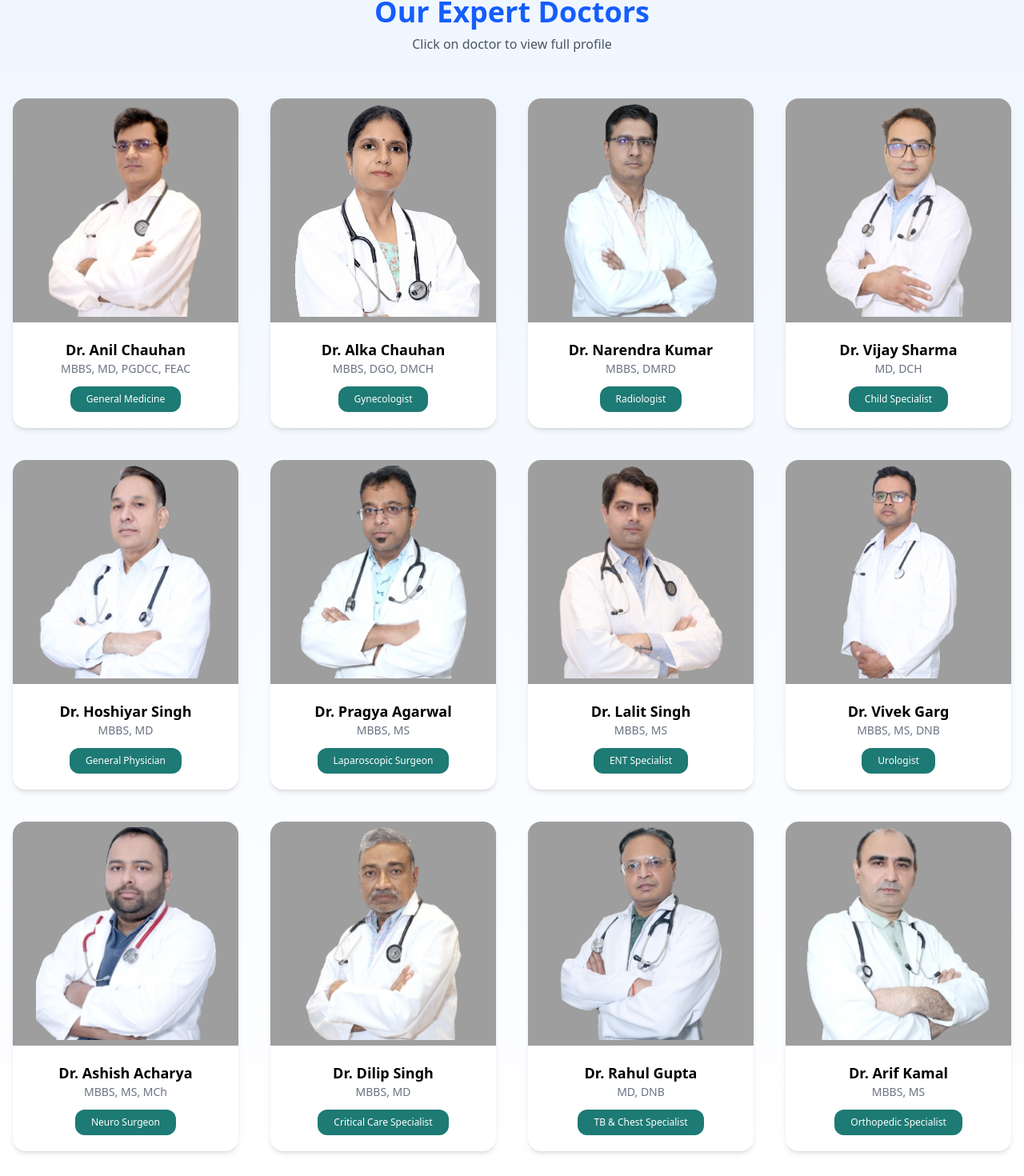
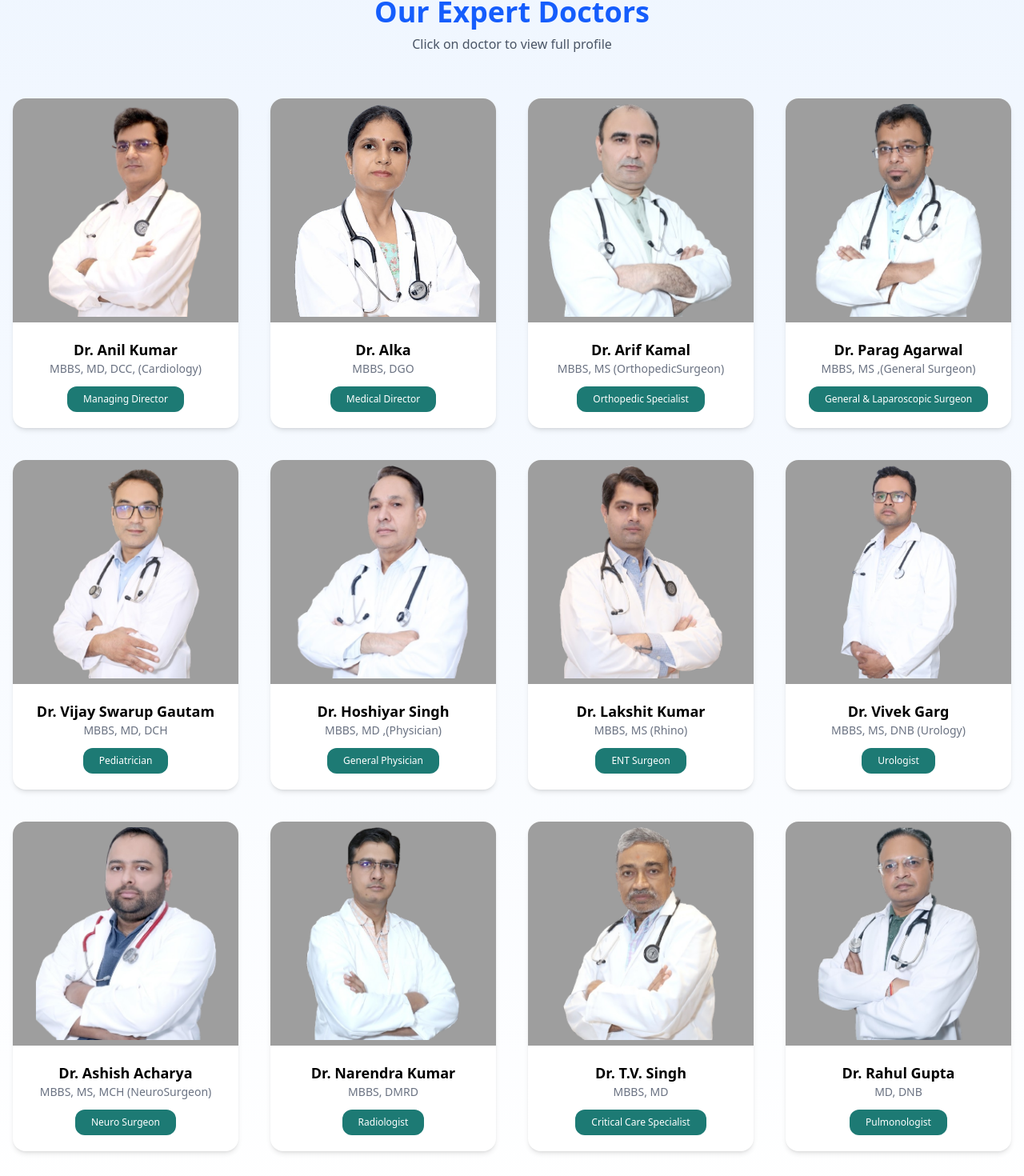
Before and after one commit to LoveneshRathi76/Hospital1, a React (Vite) app: page /#/Doctors in a window 1280 px wide. Shown: the part 157-1627 px from the top of the page at 80% size. Built offline with nearby package versions, Linux system fonts and the light colour scheme.

Commit message:
Update Home page and routes

```diff
--- a/src/Pages/Contact.jsx
+++ b/src/Pages/Contact.jsx
@@ -18,7 +18,7 @@ function Contact() {
             Contact Us
           </h1>
           <p className="text-gray-600 max-w-2xl mx-auto">
-            We are here to help you 24×7. Feel free to contact HealthyCare Hospital
+            We are here to help you 24×7. Feel free to contact Sanskar Multispecialisy Hospital
             for appointments, emergencies, or any medical queries.
           </p>
         </div>
@@ -31,7 +31,7 @@ function Contact() {
 
             <h2 className="text-2xl font-semibold text-gray-800 flex items-center gap-3">
               <FaHospital className="text-blue-600" />
-              HealthyCare Hospital
+              Sanskar Multispecialisy Hospital
             </h2>
 
             {/* Address */}
@@ -51,8 +51,8 @@ function Contact() {
               <FaPhoneAlt className="text-blue-600 text-xl mt-1" />
               <div>
                 <h4 className="font-semibold">Phone</h4>
-                <p className="text-gray-600">+91 98765 43210</p>
-                <p className="text-gray-600">+91 91234 56789</p>
+                <p className="text-gray-600">+91 5732355833</p>
+                <p className="text-gray-600">+91 9536183777</p>
               </div>
             </div>
 
@@ -71,7 +71,7 @@ function Contact() {
               <div>
                 <h4 className="font-semibold">Working Hours</h4>
                 <p className="text-gray-600">24 × 7 Emergency Services</p>
-                <p className="text-gray-600">OPD: 9 AM – 8 PM</p>
+                <p className="text-gray-600">Open Time - 10 AM </p>
               </div>
             </div>
 
--- a/src/Pages/Doctors.jsx
+++ b/src/Pages/Doctors.jsx
@@ -10,30 +10,81 @@ import narendra from "../assets/doctors/narendra.png";
 import vijay from "../assets/doctors/vijay.png";
 import hoshiyar from "../assets/doctors/hosiyar.png";
 import pragya from "../assets/doctors/parag.png";
-import lalit from "../assets/doctors/lakshit.png";
+import lakshit from "../assets/doctors/lakshit.png";
 import vivek from "../assets/doctors/vivek.png";
 import ashish from "../assets/doctors/ashish.png";
-import dilip from "../assets/doctors/tp.png";
+import tp from "../assets/doctors/tp.png";
 import rahul from "../assets/doctors/rahul.png";
 import arif from "../assets/doctors/arif.png";
 
 // Doctors Data
 const doctors = [
   {
-    name: "Dr. Anil Chauhan",
-    qualification: "MBBS, MD, PGDCC, FEAC",
-    speciality: "General Medicine",
+    name: "Dr. Anil Kumar",
+    qualification: "MBBS, MD, DCC, (Cardiology)",
+    speciality: "Managing Director",
     image: anil,
     about: "More than 20 years of experience in treating acute and chronic medical diseases with patient-centered care.",
   },
   {
-    name: "Dr. Alka Chauhan",
-    qualification: "MBBS, DGO, DMCH",
-    speciality: "Gynecologist",
+    name: "Dr. Alka",
+    qualification: "MBBS, DGO ",
+    speciality: "Medical Director",
     image: alka,
     about: "Specialist in women's health, pregnancy care, infertility treatment and safe deliveries.",
   },
   {
+    name: "Dr. Arif Kamal",
+    qualification: "MBBS, MS (OrthopedicSurgeon) ",
+    speciality: "Orthopedic Specialist",
+    image: arif,
+    about: "Expert in bone, joint replacement and fracture management.",
+  },
+   {
+    name: "Dr. Parag Agarwal",
+    qualification: "MBBS, MS ,(General Surgeon)",
+    speciality: "General & Laparoscopic Surgeon",
+    image: pragya,
+    about: "Highly skilled in minimally invasive surgeries with faster recovery.",
+  },
+
+  {
+    name: "Dr. Vijay Swarup Gautam",
+    qualification: "MBBS, MD, DCH",
+    speciality: "Pediatrician",
+    image: vijay,
+    about: "Caring pediatrician with expertise in newborn and child healthcare.",
+  },
+  {
+    name: "Dr. Hoshiyar Singh",
+    qualification: "MBBS, MD ,(Physician)",
+    speciality: "General Physician",
+    image: hoshiyar,
+    about: "Focused on preventive care, diabetes, BP and lifestyle diseases.",
+  },
+
+  {
+    name: "Dr. Lakshit Kumar",
+    qualification: "MBBS, MS (Rhino)",
+    speciality: "ENT Surgeon",
+    image: lakshit,
+    about: "Treats ear, nose and throat disorders using modern techniques.",
+  },
+  {
+    name: "Dr. Vivek Garg",
+    qualification: "MBBS, MS, DNB (Urology)",
+    speciality: "Urologist",
+    image: vivek,
+    about: "Specialist in kidney stone, prostate and urinary problems.",
+  },
+  {
+    name: "Dr. Ashish Acharya",
+    qualification: "MBBS, MS, MCH (NeuroSurgeon)",
+    speciality: "Neuro Surgeon",
+    image: ashish,
+    about: "Expert neurosurgeon handling brain and spine surgeries.",
+  },
+   {
     name: "Dr. Narendra Kumar",
     qualification: "MBBS, DMRD",
     speciality: "Radiologist",
@@ -41,68 +92,20 @@ const doctors = [
     about: "Expert in advanced imaging including X-ray, ultrasound, CT and accurate diagnostics.",
   },
   {
-    name: "Dr. Vijay Sharma",
-    qualification: "MD, DCH",
-    speciality: "Child Specialist",
-    image: vijay,
-    about: "Caring pediatrician with expertise in newborn and child healthcare.",
-  },
-  {
-    name: "Dr. Hoshiyar Singh",
-    qualification: "MBBS, MD",
-    speciality: "General Physician",
-    image: hoshiyar,
-    about: "Focused on preventive care, diabetes, BP and lifestyle diseases.",
-  },
-  {
-    name: "Dr. Pragya Agarwal",
-    qualification: "MBBS, MS",
-    speciality: "Laparoscopic Surgeon",
-    image: pragya,
-    about: "Highly skilled in minimally invasive surgeries with faster recovery.",
-  },
-  {
-    name: "Dr. Lalit Singh",
-    qualification: "MBBS, MS",
-    speciality: "ENT Specialist",
-    image: lalit,
-    about: "Treats ear, nose and throat disorders using modern techniques.",
-  },
-  {
-    name: "Dr. Vivek Garg",
-    qualification: "MBBS, MS, DNB",
-    speciality: "Urologist",
-    image: vivek,
-    about: "Specialist in kidney stone, prostate and urinary problems.",
-  },
-  {
-    name: "Dr. Ashish Acharya",
-    qualification: "MBBS, MS, MCh",
-    speciality: "Neuro Surgeon",
-    image: ashish,
-    about: "Expert neurosurgeon handling brain and spine surgeries.",
-  },
-  {
-    name: "Dr. Dilip Singh",
+    name: "Dr. T.V. Singh",
     qualification: "MBBS, MD",
     speciality: "Critical Care Specialist",
-    image: dilip,
+    image: tp,
     about: "Manages ICU patients with advanced life-support care.",
   },
   {
     name: "Dr. Rahul Gupta",
     qualification: "MD, DNB",
-    speciality: "TB & Chest Specialist",
+    speciality: "Pulmonologist",
     image: rahul,
     about: "Specialist in lung diseases, TB and respiratory care.",
   },
-  {
-    name: "Dr. Arif Kamal",
-    qualification: "MBBS, MS",
-    speciality: "Orthopedic Specialist",
-    image: arif,
-    about: "Expert in bone, joint replacement and fracture management.",
-  },
+
 ];
 
 function Doctors() {
--- a/src/Pages/Home.jsx
+++ b/src/Pages/Home.jsx
@@ -3,6 +3,7 @@ import HeroSlider from './HeroSlider'
 import MapSection from './MapSection';
 import Services from './Services2';
 import Rating from './Rating';
+import WhyChooseUs2 from './WhyChooseUs2';
 
 
 function Home() {
@@ -12,7 +13,7 @@ function Home() {
 
         <HeroSlider />
         <Services/>
-
+       <WhyChooseUs2/>
         <MapSection />
         <Rating/>
       </>
--- a/src/Pages/WhyChooseUs.jsx
+++ b/src/Pages/WhyChooseUs.jsx
@@ -1,73 +1,99 @@
-const WhyChooseUs = () => {
+import React from "react";
+
+// yahan apni images laga dena
+import infraImg from "../assets/about.png";
+import doctorImg from "../assets/about.png";
+import labImg from "../assets/about.png";
+import emergencyImg from "../assets/about.png";
+import affordableImg from "../assets/about.png";
+
 const features = [
   {
     icon: "🏥",
     title: "Advanced Infrastructure",
-      desc: "State-of-the-art medical equipment and modern facilities ensuring accurate diagnosis."
+    desc: "State-of-the-art medical equipment and modern facilities ensuring accurate diagnosis and world-class treatment experience.",
+    image: infraImg,
   },
   {
     icon: "👨‍⚕️",
     title: "Experienced Doctors",
-      desc: "Highly qualified doctors with years of experience across multiple specialties."
+    desc: "Highly qualified and experienced doctors across multiple specialties delivering compassionate and reliable care.",
+    image: doctorImg,
   },
   {
     icon: "🧪",
     title: "Modern Lab Facilities",
-      desc: "Fully equipped labs providing fast, accurate, and reliable test results."
+    desc: "Fully automated pathology and diagnostic labs delivering fast, accurate and reliable test reports.",
+    image: labImg,
   },
   {
     icon: "🚑",
     title: "24×7 Emergency Care",
-      desc: "Round-the-clock emergency services with rapid response and critical care support."
+    desc: "Round-the-clock emergency services with ICU, ambulance support and rapid medical response.",
+    image: emergencyImg,
   },
   {
     icon: "💊",
     title: "Affordable Treatment",
-      desc: "High-quality healthcare services at affordable prices without compromise."
+    desc: "High-quality healthcare services offered at affordable prices without compromising treatment quality.",
+    image: affordableImg,
   },
 ];
 
+const WhyChooseUs = () => {
   return (
-    <section className="bg-[#F4FAF9] py-20">
-      <div className="max-w-7xl mx-auto px-6">
+    <section className="bg-[#F4FAF9] py-24">
+      <div className="max-w-7xl mx-auto px-6 space-y-28">
 
         {/* Heading */}
-        <div className="text-center mb-16">
+        <div className="text-center">
           <h2 className="text-4xl font-bold text-[#0F2A44]">
             Why Choose Our Hospital
           </h2>
           <p className="text-gray-600 mt-4 max-w-2xl mx-auto">
-            Trusted healthcare with modern technology, expert doctors,
-            and compassionate care.
+            We combine advanced technology, expert doctors and compassionate care
+            to deliver trusted healthcare services.
           </p>
         </div>
 
-        {/* Cards */}
-        <div className="grid grid-cols-1 md:grid-cols-2 lg:grid-cols-3 gap-10">
+        {/* Alternate Sections */}
         {features.map((item, index) => (
           <div
             key={index}
-              className="group bg-white rounded-2xl p-10 shadow-lg
-                         transition-all duration-500 hover:-translate-y-3
-                         hover:shadow-2xl"
+            className={`grid grid-cols-1 lg:grid-cols-2 gap-14 items-center
+            ${index % 2 !== 0 ? "lg:flex-row-reverse" : ""}`}
           >
-              <div className="w-20 h-20 flex items-center justify-center
-                              rounded-full bg-[#1D7A74]/10 mb-6
-                              group-hover:scale-110 transition">
-                <span className="text-5xl">{item.icon}</span>
+            {/* IMAGE */}
+            <div className={`${index % 2 !== 0 ? "lg:order-2" : ""}`}>
+              <img
+                src={item.image}
+                alt={item.title}
+                className="rounded-3xl shadow-2xl w-full h-[420px] object-cover"
+              />
             </div>
 
-              <h3 className="text-xl font-semibold text-[#0F2A44] mb-3">
+            {/* TEXT */}
+            <div className={`${index % 2 !== 0 ? "lg:order-1" : ""}`}>
+              <div className="flex items-center gap-4 mb-4">
+                <span className="text-4xl">{item.icon}</span>
+                <h3 className="text-3xl font-bold text-[#0F2A44]">
                   {item.title}
                 </h3>
+              </div>
 
-              <p className="text-gray-600 leading-relaxed">
+              <p className="text-gray-600 text-lg leading-relaxed max-w-xl">
                 {item.desc}
               </p>
+
+              {/* small trust card */}
+              <div className="mt-8 bg-white rounded-xl shadow-md p-5 w-fit">
+                <p className="text-[#1D7A74] font-semibold">
+                  ✔ Trusted by Thousands of Patients
+                </p>
+              </div>
+            </div>
           </div>
         ))}
-        </div>
-
       </div>
     </section>
   );
--- /dev/null
+++ b/src/Pages/WhyChooseUs2.jsx
@@ -0,0 +1,102 @@
+import { useEffect } from "react";
+import AOS from "aos";
+import "aos/dist/aos.css";
+
+import doctor1 from "../assets/about.png";
+import emergency from "../assets/about.png";
+import technology from "../assets/about.png";
+import care from "../assets/about.png";
+import affordable from "../assets/about.png";
+
+const WhyChooseUs2 = () => {
+  useEffect(() => {
+    AOS.init({
+      duration: 1000,
+      once: true,
+    });
+  }, []);
+
+  const cards = [
+    {
+      title: "Experienced Doctors",
+      desc: "Highly qualified doctors with years of experience in patient care.",
+      img: doctor1,
+    },
+    {
+      title: "24/7 Emergency",
+      desc: "Emergency services available anytime for critical situations.",
+      img: emergency,
+    },
+    {
+      title: "Advanced Technology",
+      desc: "Modern medical equipment for accurate diagnosis and treatment.",
+      img: technology,
+    },
+    {
+      title: "Best Patient Care",
+      desc: "We prioritize comfort, safety, and personalized healthcare.",
+      img: care,
+    },
+    {
+      title: "Affordable Treatment",
+      desc: "Quality healthcare services at budget-friendly prices.",
+      img: affordable,
+    },
+  ];
+
+  return (
+    <section className="w-full py-16 bg-[#0F2A44]">
+      <div className="max-w-6xl mx-auto px-4">
+
+        {/* Heading */}
+        <div className="text-center mb-14">
+          <h2
+            className="text-3xl md:text-4xl font-bold text-white"
+            data-aos="fade-up"
+          >
+            Why Choose Our Hospital
+          </h2>
+          <p
+            className="text-gray-300 mt-4"
+            data-aos="fade-up"
+            data-aos-delay="200"
+          >
+            Trusted healthcare with modern facilities and expert doctors
+          </p>
+        </div>
+
+        {/* Cards */}
+        <div className="grid grid-cols-1 sm:grid-cols-2 lg:grid-cols-3 gap-8">
+          {cards.map((card, index) => (
+            <div
+              key={index}
+              data-aos="zoom-in"
+              data-aos-delay={index * 150}
+              className="bg-white rounded-xl overflow-hidden shadow-lg hover:scale-105 transition-transform duration-300"
+            >
+              {/* Image */}
+              <img
+                src={card.img}
+                alt={card.title}
+                className="w-full h-48 object-cover"
+              />
+
+              {/* Content */}
+              <div className="p-6">
+                <h3 className="text-xl font-semibold text-[#0F2A44] mb-2">
+                  {card.title}
+                </h3>
+                <p className="text-gray-600 text-sm">
+                  {card.desc}
+                </p>
+              </div>
+            </div>
+          ))}
+        </div>
+
+      </div>
+    </section>
+  );
+};
+
+export default WhyChooseUs2;
```
Lines whose indentation alone changed are shown as unchanged.
